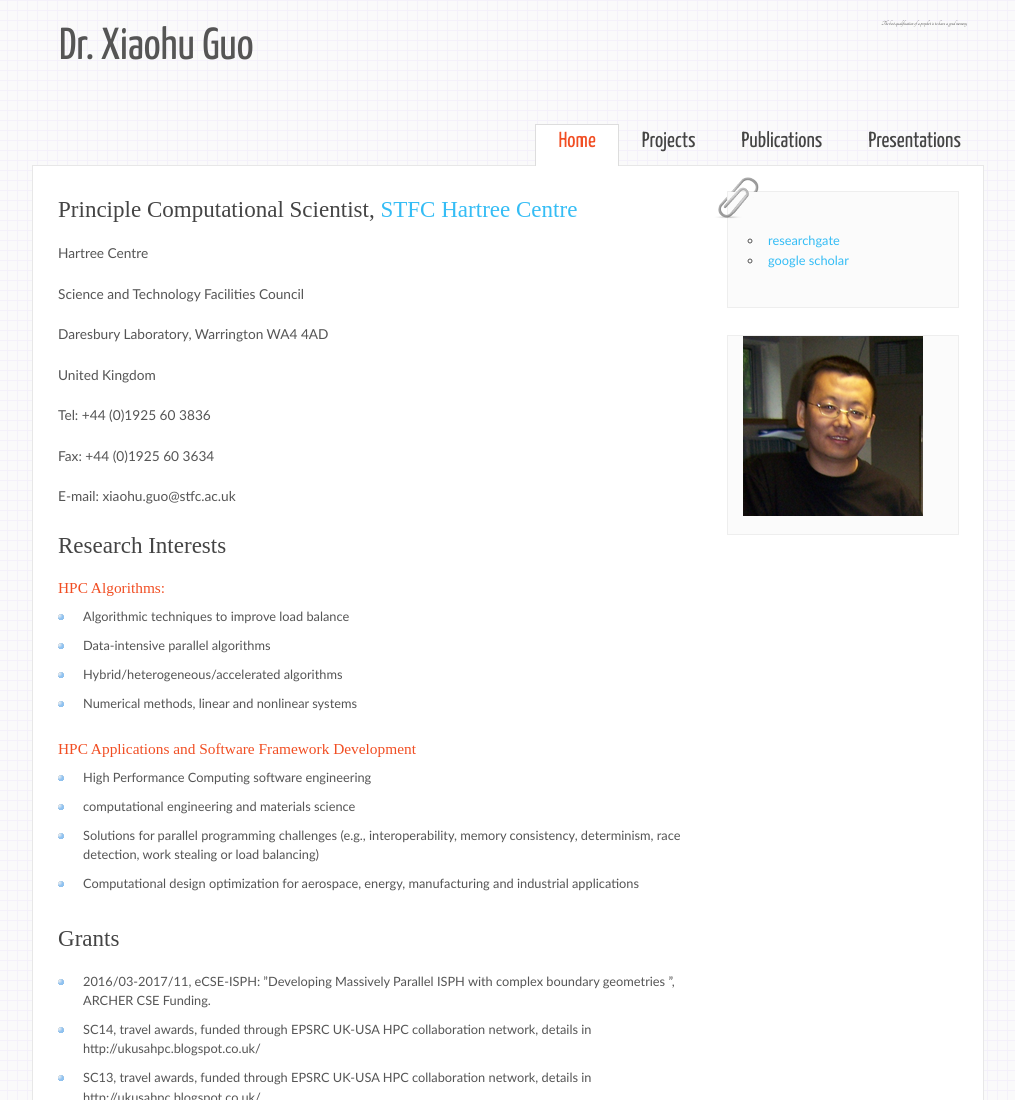
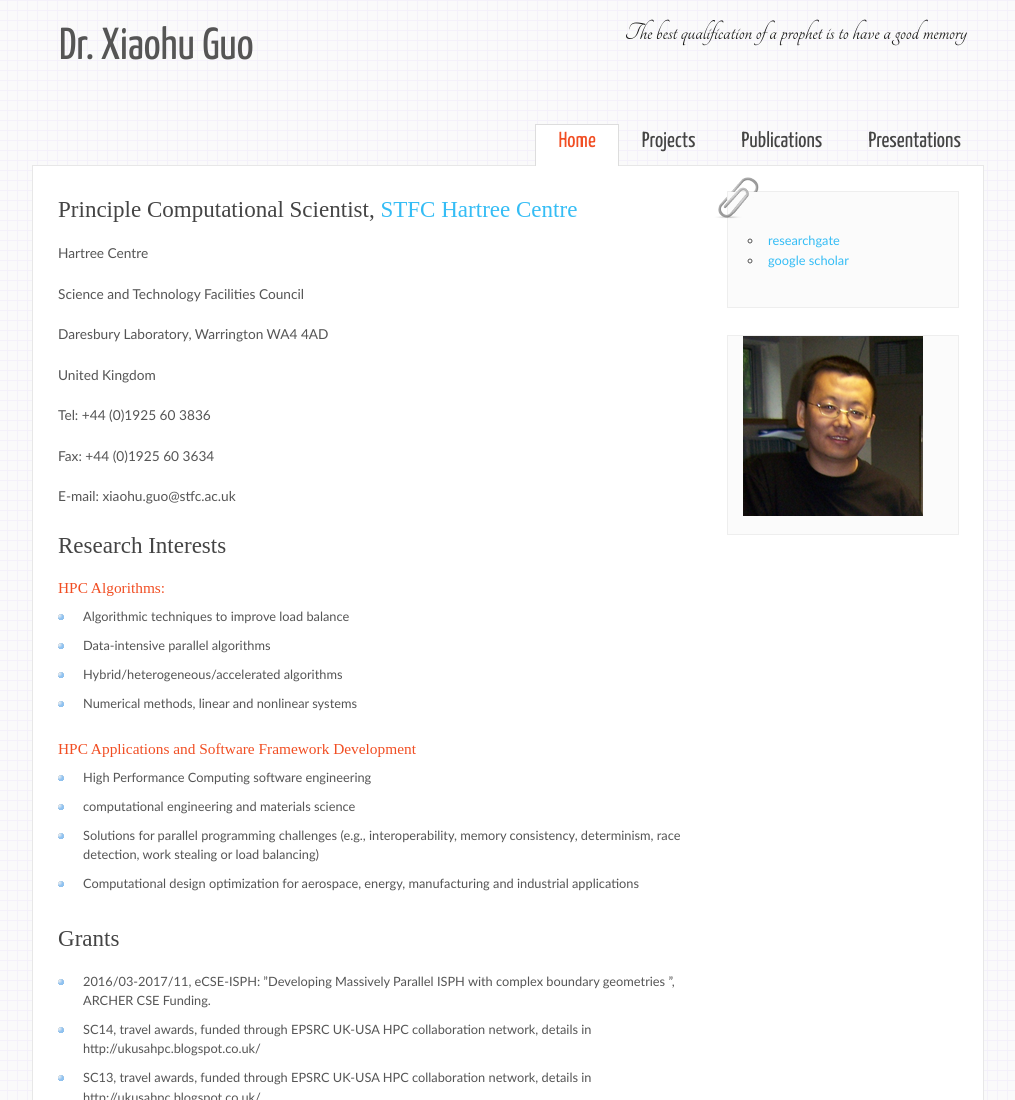
Before and after one commit to guoxiaohu/guoxiaohu.github.io, a plain HTML site: page index.html in a window 1280 px wide. Shown: the top 1100 px of the page, without its empty margins (133-1148 px from the left). Drawn offline with Linux system fonts and the light colour scheme.

Commit message:
another try

```diff
--- a/style/style.css
+++ b/style/style.css
@@ -124,7 +124,7 @@ ol li
 { float: right;
   padding-right: 25px;
   text-align: middle;
-  font: 50% 'Tangerine', cursive, arial;
+  font: 200% 'Tangerine', cursive, arial;
   color: #111;}
 
 #menubar
```
